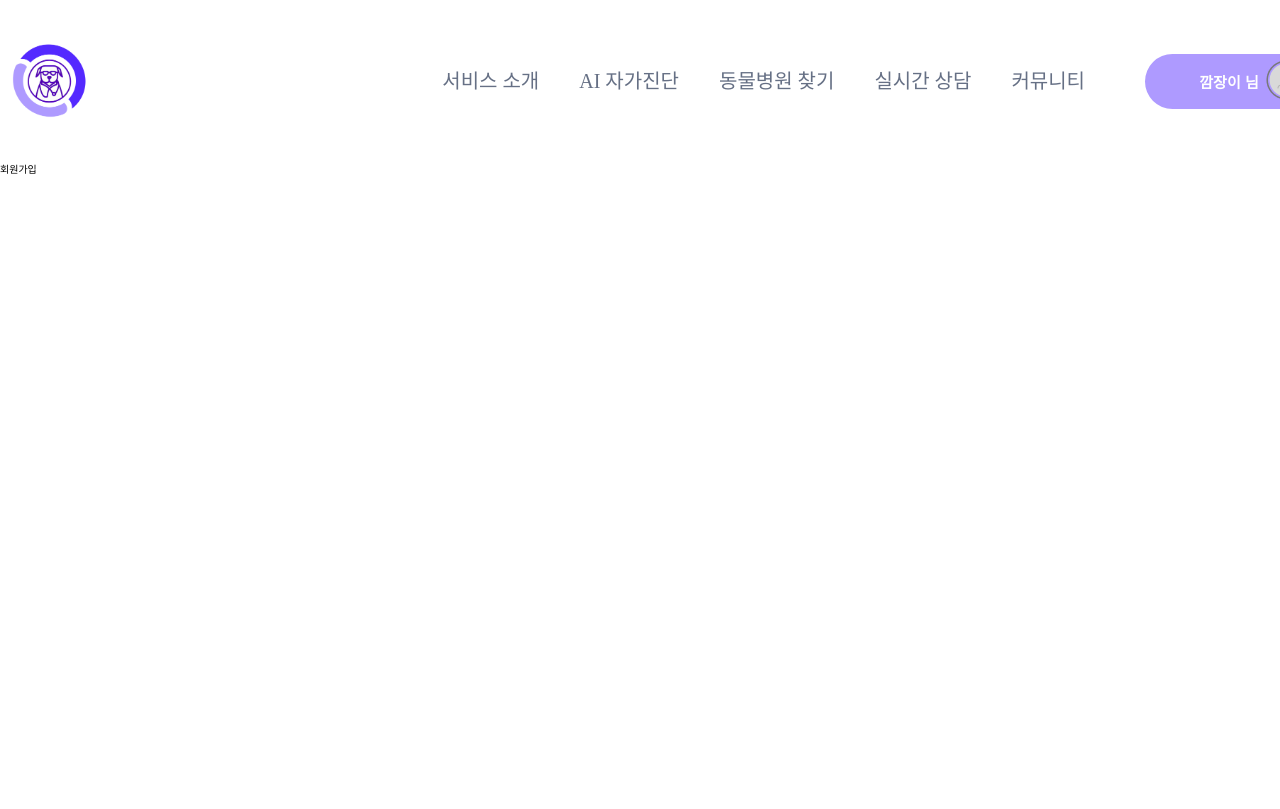
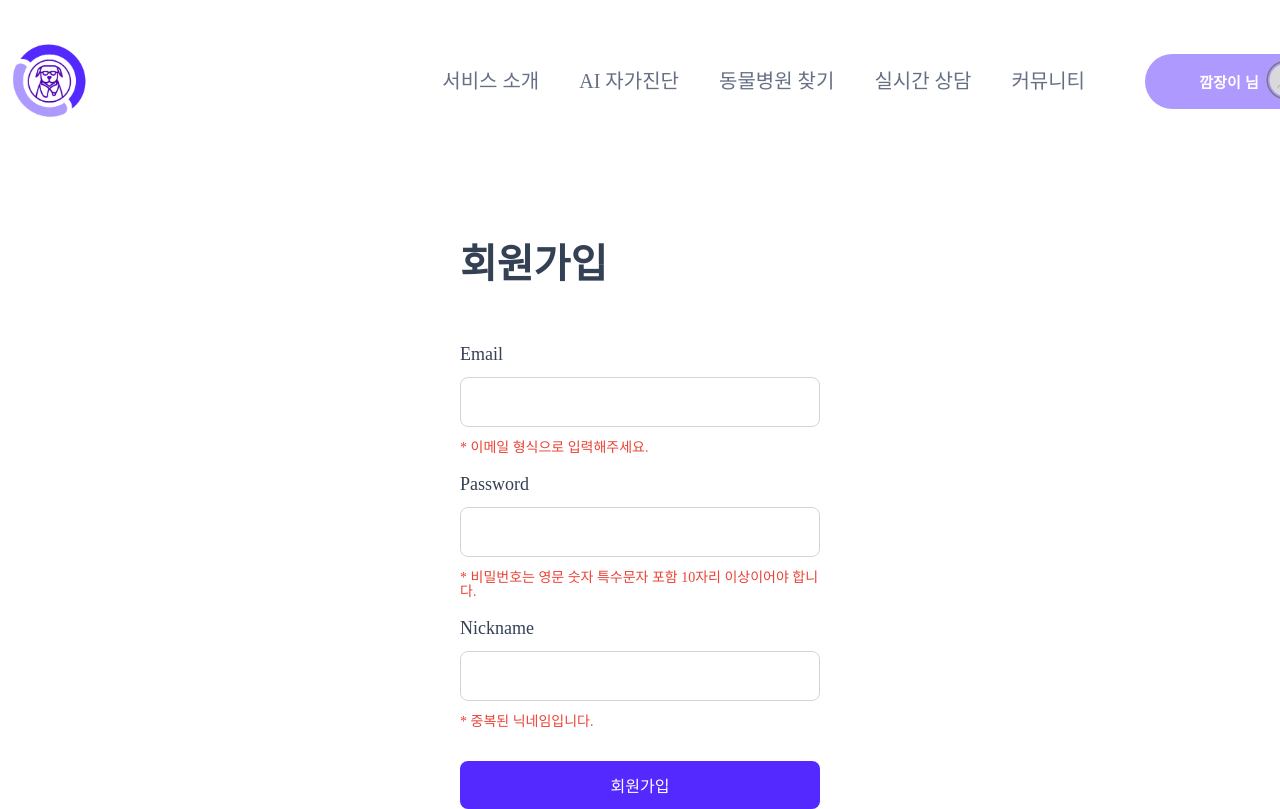
Before and after one commit to JeongTaekCho/-DOCTOR, a React (Vite) app: page /register in a window 1280 px wide. Built offline with nearby package versions, Linux system fonts and the light colour scheme.

Commit message:
💄 Design:  회원가입 퍼블리싱_PC

```diff
--- a/src/pages/Register/index.tsx
+++ b/src/pages/Register/index.tsx
@@ -1,7 +1,40 @@
 import React from 'react';
+import * as S from './style';
+import { Input } from '../../components/inputs/FormInput/style';
+import FormButton from '../../components/buttons/FormButton';
 
 const RegisterPage = () => {
-  return <>회원가입</>;
+  const onClickLogin = () => {};
+
+  return (
+    <S.Wrap>
+      <S.Container>
+        <S.Title>회원가입</S.Title>
+        <S.Form>
+          <S.InputBox>
+            <S.InputLabel>Email</S.InputLabel>
+            <Input type="text" />
+            <S.InputError>* 이메일 형식으로 입력해주세요.</S.InputError>
+          </S.InputBox>
+          <S.InputBox>
+            <S.InputLabel>Password</S.InputLabel>
+            <Input type="password" />
+            <S.InputError>
+              * 비밀번호는 영문 숫자 특수문자 포함 10자리 이상이어야 합니다.
+            </S.InputError>
+          </S.InputBox>
+          <S.InputBox>
+            <S.InputLabel>Nickname</S.InputLabel>
+            <Input type="text" />
+            <S.InputError>* 중복된 닉네임입니다.</S.InputError>
+          </S.InputBox>
+          <S.ButtonBox>
+            <FormButton type="submit" text="회원가입" onClick={onClickLogin} />
+          </S.ButtonBox>
+        </S.Form>
+      </S.Container>
+    </S.Wrap>
+  );
 };
 
 export default RegisterPage;
```
